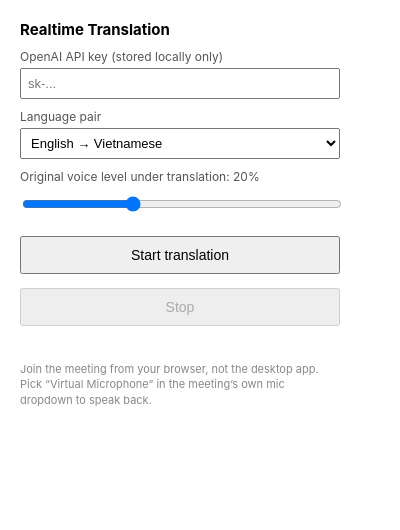
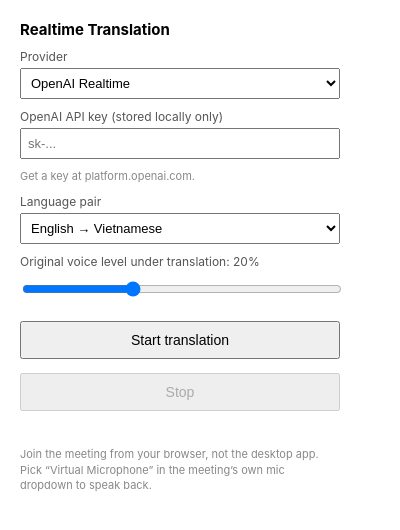
Before and after one commit to shenglong209/realtime-translation-earbuds, a browser extension: page popup.html in a window 400 px wide. Drawn offline with Linux system fonts and the light colour scheme.

Commit message:
[MyMy] Gemini Live as second provider (rebased on main after PR #4)

```diff
--- a/popup.html
+++ b/popup.html
@@ -14,8 +14,14 @@
   </head>
   <body>
     <h1>Realtime Translation</h1>
-    <label for="key">OpenAI API key (stored locally only)</label>
+    <label for="provider">Provider</label>
+    <select id="provider">
+      <option value="openai" selected>OpenAI Realtime</option>
+      <option value="gemini">Gemini Live (free AI Studio key)</option>
+    </select>
+    <label for="key" id="keyLabel">OpenAI API key (stored locally only)</label>
     <input id="key" type="password" placeholder="sk-..." autocomplete="off" />
+    <div class="note" id="keyHint">Get a key at platform.openai.com.</div>
     <label for="pair">Language pair</label>
     <select id="pair">
       <option value="en-vi" selected>English → Vietnamese</option>
```
